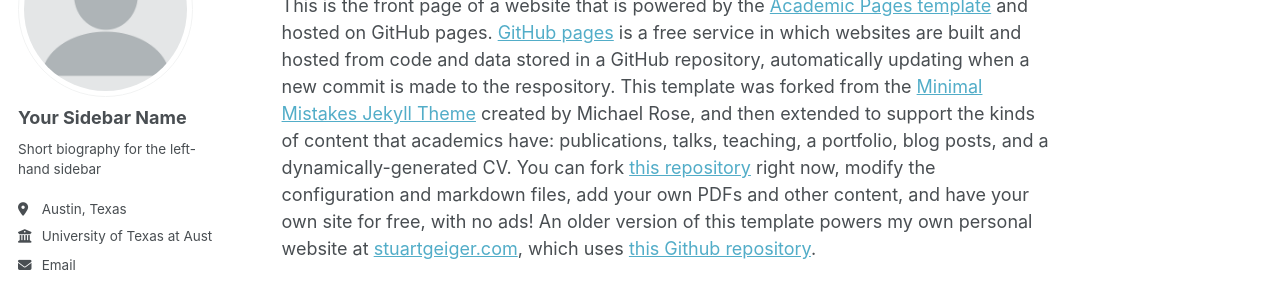
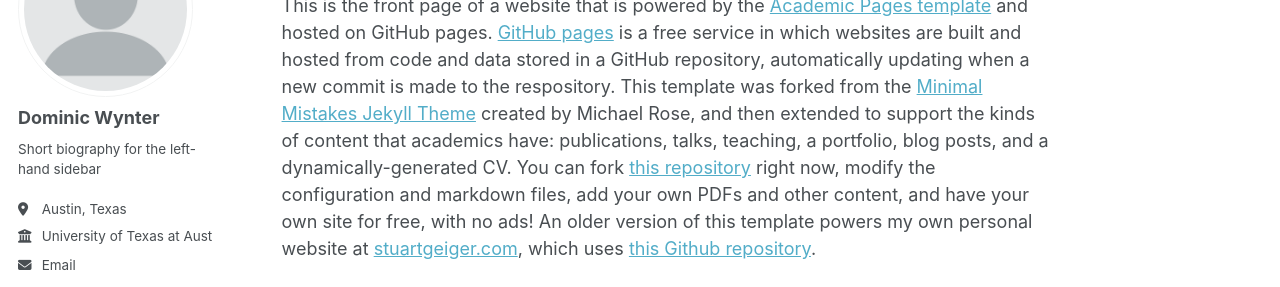
Before and after one commit to dominicwynter/dominicwynter, a Jekyll site: the page built from _pages/about.md, in a window 1280 px wide. Shown: the part 184-471 px from the top of the page. Built offline with Jekyll 4.4.1, drawn with Linux system fonts in a browser that asks for light colours; some web fonts are replaced.

Commit message:
Update _config.yml

```diff
--- a/_config.yml
+++ b/_config.yml
@@ -22,7 +22,7 @@ repository               : "dominicwynter/academicpages.github.io"
 author:
   # Biographic information
   avatar           : "profile.png"
-  name             : "Your Sidebar Name"
+  name             : "Dominic Wynter"
   pronouns         : # example: "she/her"
   bio              : "Short biography for the left-hand sidebar"
   location         : "Austin, Texas"
```
